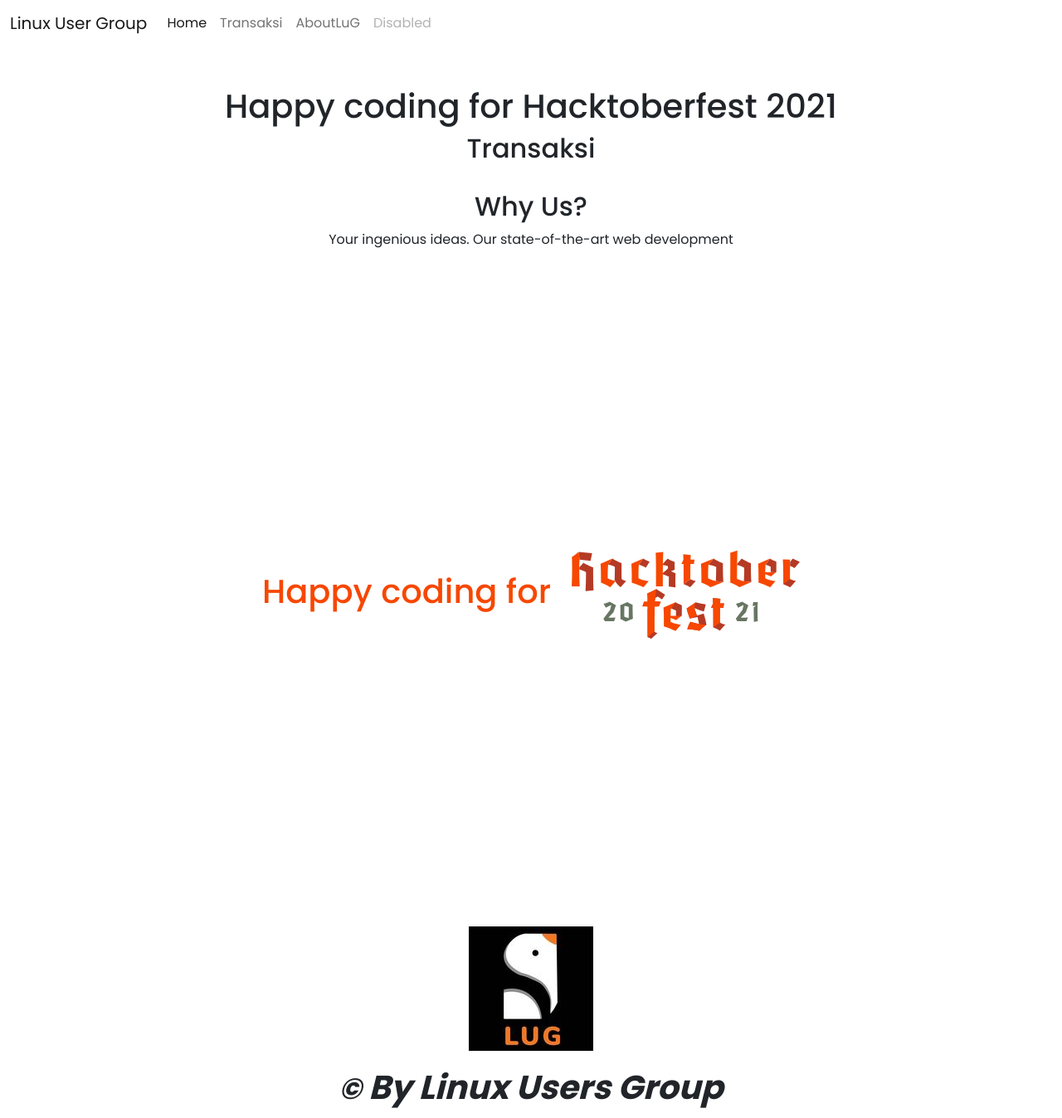
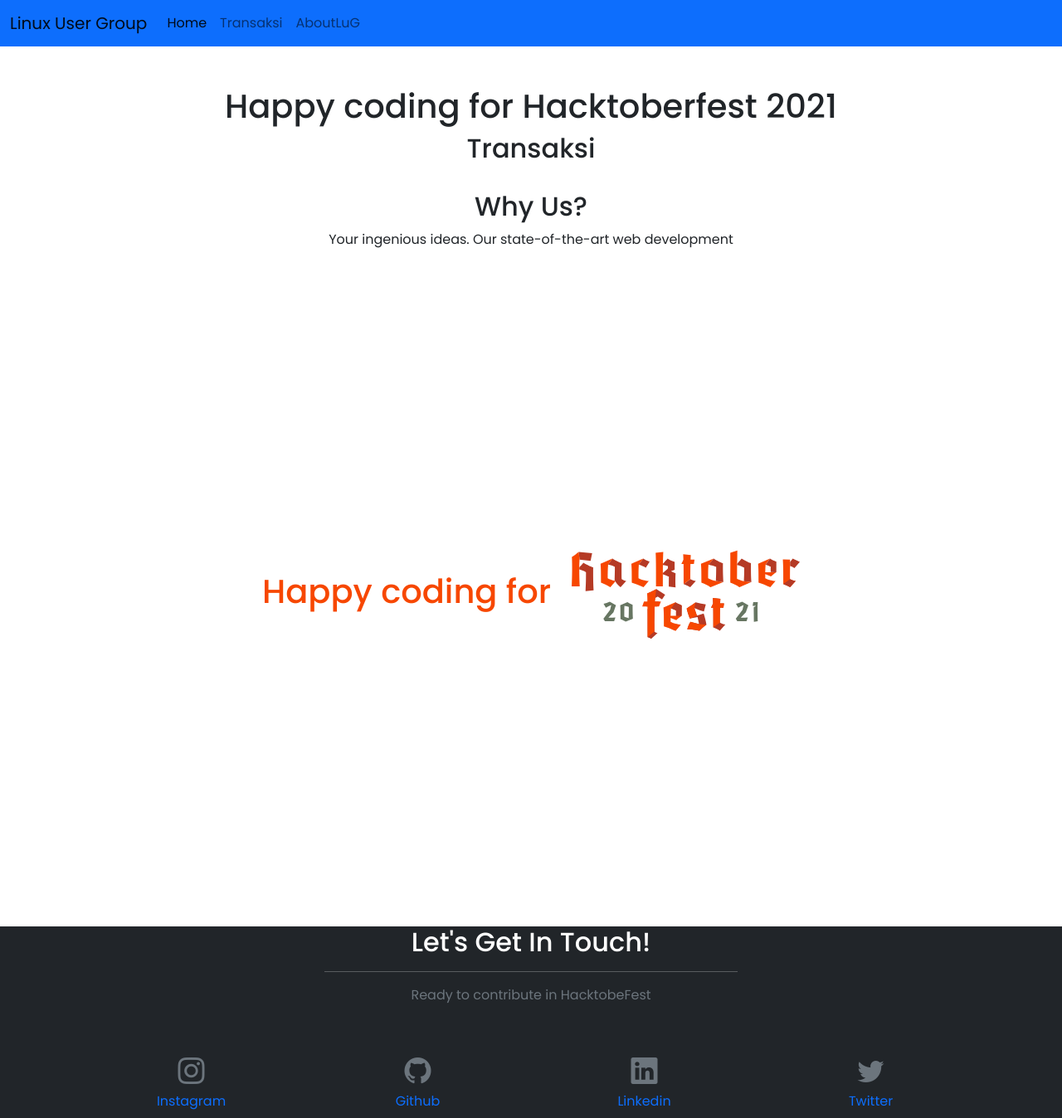
Before and after one commit to Linux-User-Group/hacktoberfest2021-HTML, a PHP site: page /transaksi.html in a window 1280 px wide. Shown: the whole page at 83% size. Run offline with PHP 8.4, Linux system fonts and the light colour scheme.

Commit message:
add contact section in transaksi.html and change colour of nav bar

```diff
--- a/assets/css/style.css
+++ b/assets/css/style.css
@@ -30,8 +30,3 @@
 	width: 300px;
 	height: 300px;
 }
-
-.img-padded {
-	padding-bottom: 20px;
-	width: 150px;
-}
--- a/transaksi.html
+++ b/transaksi.html
@@ -16,10 +16,12 @@
       integrity="sha384-1BmE4kWBq78iYhFldvKuhfTAU6auU8tT94WrHftjDbrCEXSU1oBoqyl2QvZ6jIW3"
       crossorigin="anonymous"
     />
+
+    <link href="https://cdn.jsdelivr.net/npm/bootstrap-icons@1.5.0/font/bootstrap-icons.css" rel="stylesheet" />
   </head>
 
   <body>
-    <nav class="navbar navbar-expand-lg navbar-light bg-white">
+    <nav class="navbar navbar-expand-lg navbar-light bg-primary">
       <div class="container-fluid">
         <a class="navbar-brand" href="index.html">Linux User Group</a>
         <button
@@ -40,7 +42,7 @@
             >
             <a class="nav-link" href="transaksi.html">Transaksi</a>
             <a class="nav-link" href="aboutLug.html">AboutLuG</a>
-            <a class="nav-link disabled">Disabled</a>
+
           </div>
         </div>
       </div>
@@ -63,13 +65,51 @@
       <h1 class="tagline">Happy coding for </h1>
       <img class="padded" src="/assets/img/logoHacktober.svg" alt="logoHacktober" >
     </div>
-    <h1 align="center">
-      <img class="img-padded" src="/assets/img/logoLUG.jpg" alt="logoLug">
-      <br>
-      <b
-        ><i> <small>&copy;</small> By Linux Users Group</i></b
-      >
-    </h1>
+
+
+
+    <section class="page-section bg-dark text-white" id="contact">
+      <div class="container px-4 px-lg-5">
+          <div class="row gx-4 gx-lg-5 justify-content-center">
+              <div class="col-lg-8 col-xl-6 text-center">
+                  <h2 class="mt-0">Let's Get In Touch!</h2>
+                  <hr class="divider" />
+                  <p class="text-muted mb-5">Ready to contribute in HacktobeFest</p>
+              </div>
+          </div>
+
+          <div class="row gx-4 gx-lg-5 justify-content-center">
+
+              <div class="col-lg-3 text-center mb-5 mb-lg-0">
+                  <a href="#" class="nav-link ">
+                      <i class="bi bi-instagram fs-2 mb-3 text-muted"></i>
+                      <div>Instagram</div>
+                  </a>
+              </div>
+              <div class="col-lg-3 text-center mb-5 mb-lg-0">
+                  <a href="#" class="nav-link ">
+                      <i class="bi-github fs-2 mb-3 text-muted"></i>
+                      <div>Github</div>
+                  </a>
+              </div>
+              <div class="col-lg-3 text-center mb-5 mb-lg-0">
+                  <a href="#" class="nav-link ">
+                      <i class="bi-linkedin fs-2 mb-3 text-muted"></i>
+                      <div>Linkedin</div>
+                  </a>
+              </div>
+              <div class="col-lg-3 text-center mb-5 mb-lg-0">
+                  <a href="#" class="nav-link ">
+                      <i class="bi-twitter fs-2 mb-3 text-muted"></i>
+                      <div>Twitter</div>
+                  </a>
+              </div>
+
+          </div>
+      </div>
+  </section>
+
+
 
     <script src="./assets/js/script.js"></script>
     <!-- cdn Bootstrap script -->
```
